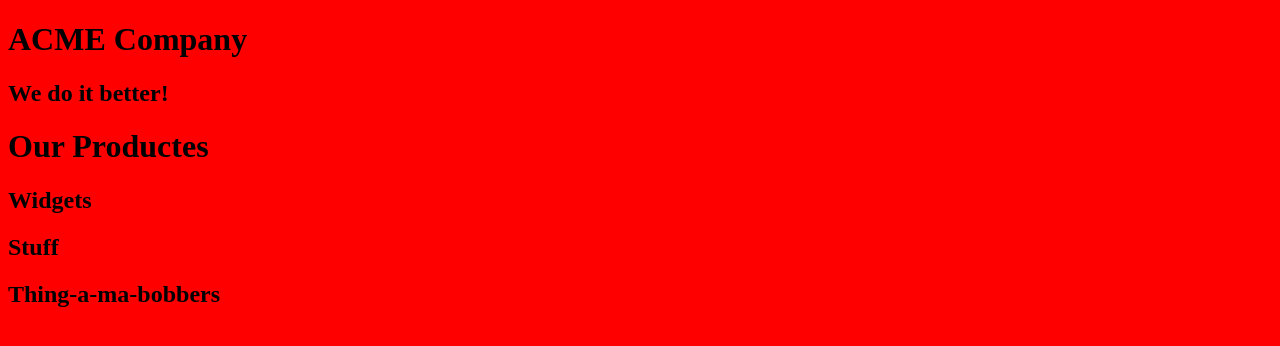
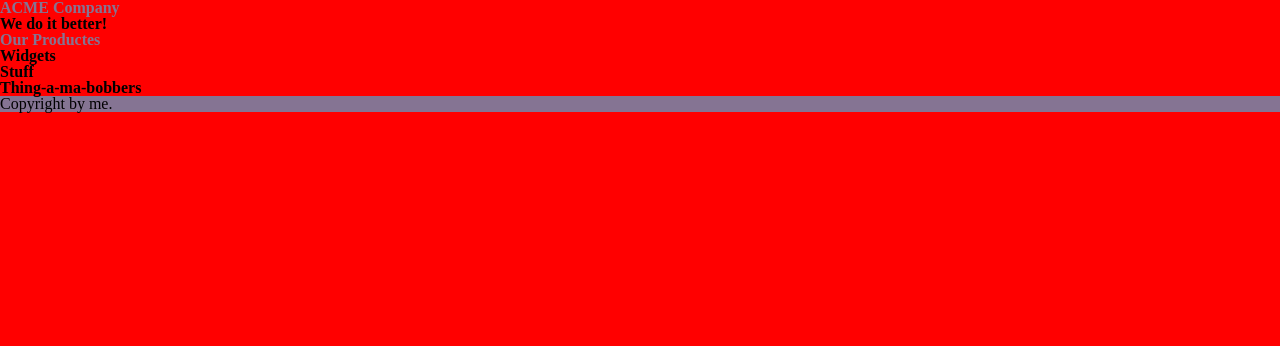
Before and after one commit to fleszu/rwd-mq, a plain HTML site: page index.html in a window 1280 px wide. Drawn offline with nearby package versions, Linux system fonts and the light colour scheme; files that its build step writes are made by us from their sources.

Commit message:
ciąg dalszy

```diff
--- a/index.html
+++ b/index.html
@@ -8,6 +8,7 @@
 	<link href="scss/styles.css" rel="stylesheet">
 
 </head>
+
 <body>
 	<!-- PAGES HEADER GOES HERE -->
 	<header>
@@ -27,7 +28,7 @@
 	</main>
 	<!-- PAGES FOOTER GOES HERE -->
 	<footer>
-
+		<p>Copyright by me.</p>
 	</footer>
 </body>
 
--- /dev/null
+++ b/scss/_medium.scss
@@ -0,0 +1,3 @@
+body {
+	background-color: green;
+}
--- /dev/null
+++ b/scss/_small-default.scss
@@ -0,0 +1,26 @@
+html {
+	-webkit-text-size-adjust: 100%;
+	-ms-text-size-adjust: 100%;
+}
+
+* {
+	-moz-box-sizing: border-box;
+	-webkit-box-sizing: border-box;
+	box-sizing: border-box;
+}
+
+//Overall styling for the body of the document.
+body {
+	background-color: orange;
+}
+
+//Overall styling for the NAVIGATION of the document.
+//Overall styling for the MAIN of the document.
+h1 {
+	color: $primaryColor;
+}
+
+//Overall styling for the FOOTER of the document.
+footer {
+	background-color: $primaryColor;
+}
--- /dev/null
+++ b/scss/_variables.scss
@@ -0,0 +1 @@
+$primaryColor: #857493;
--- a/scss/styles.scss
+++ b/scss/styles.scss
@@ -1 +1,10 @@
-@import "large";
+@import "reset";
+@import "variables";
+@import "small-default";
+@media only screen and (min-width: 560px) {
+	@import "medium";
+}
+
+@media only screen and (min-width: 1140px) {
+	@import "large";
+}
```
Also changed, not shown: scss/_large.scss (renamed from scss/_large.css), scss/_medium.css (deleted), scss/_reset.scss (renamed from scss/_reset.css), scss/_small-default.css (deleted), scss/styles.css (added), 1 other file. Lines whose indentation alone changed are shown as unchanged.
